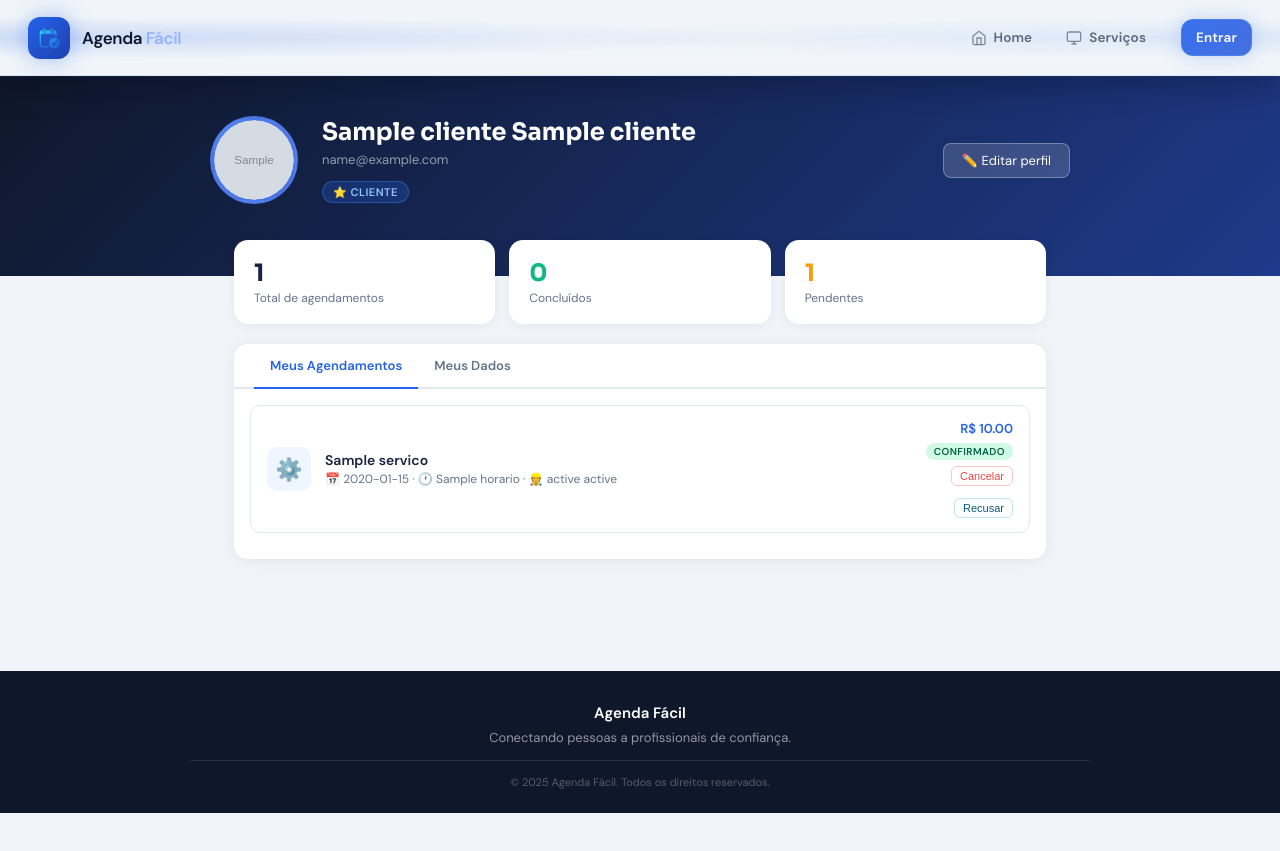
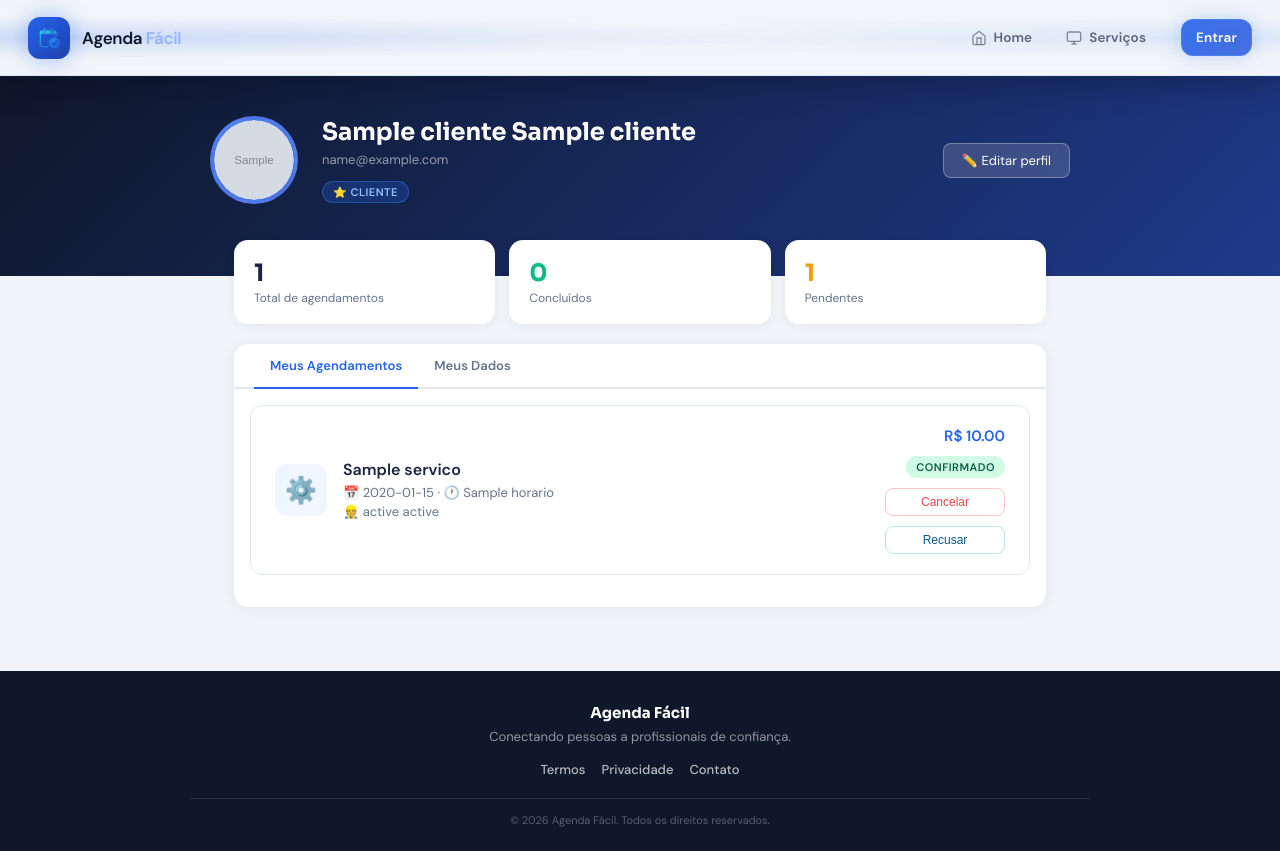
Before and after one commit to dev-pereiraxs/projeto_integrador, a Flask app: template templates/perfil-cliente.html in a window 1280 px wide. Before the commit the page ends 813 px from the top, so only its background shows below. Run offline with Flask 3, Linux system fonts and the light colour scheme; the template is opened without the code that fills it: most values are stand-ins (such as "Sample title", 1, 10 or a date in 2020); grey boxes marked "Sample" are stand-in pictures.

Commit message:
melhorando o projeto

```diff
--- a/templates/perfil-cliente.html
+++ b/templates/perfil-cliente.html
@@ -143,10 +143,13 @@
     }
 
     /* ── PAGE ── */
+    /* ── PAGE ── */
     .page {
+      width: 100%;         /* Essa é a linha mágica que faltava! */
       max-width: 860px;
       margin: -36px auto 0;
       padding: 0 24px 48px;
+      flex-grow: 1;        /* Mantemos isso para empurrar o footer */
     }
 
     .stats-row {
@@ -213,58 +216,71 @@
     .tab-panel.active { display: block; }
 
     /* ── Agendamento item ── */
+   /* ── Agendamento item ── */
     .ag-item {
       display: flex;
       align-items: center;
-      gap: 14px;
-      padding: 14px 16px;
+      justify-content: space-between; /* Distribui os itens nas pontas */
+      gap: 16px;
+      padding: 20px 24px; /* Aumentado: padding original mais espaçoso */
       border: 1px solid var(--border);
-      border-radius: 10px;
-      margin-bottom: 10px;
+      border-radius: 12px; /* Arredondamento um pouco maior */
+      margin-bottom: 16px; /* Mais espaço entre os cards */
+      background: var(--white);
+    }
+
+    .ag-item-left {
+      display: flex;
+      align-items: center;
+      gap: 16px;
+      flex: 1;
+      min-width: 0;
     }
 
     .ag-icon {
-      width: 44px;
-      height: 44px;
-      border-radius: 10px;
+      width: 52px; /* Aumentado o ícone */
+      height: 52px; /* Aumentado o ícone */
+      border-radius: 12px;
       background: #eff6ff;
       display: flex;
       align-items: center;
       justify-content: center;
-      font-size: 22px;
+      font-size: 26px; /* Emoji maior */
       flex-shrink: 0;
     }
 
     .ag-info { flex: 1; min-width: 0; }
 
     .ag-servico {
-      font-size: 14px;
+      font-size: 16px; /* Título maior */
       font-weight: 600;
       color: var(--text);
       white-space: nowrap;
       overflow: hidden;
       text-overflow: ellipsis;
+      margin-bottom: 4px;
     }
 
-    .ag-sub { font-size: 12px; color: var(--muted); margin-top: 2px; }
+    .ag-sub { font-size: 13px; color: var(--muted); line-height: 1.4; }
 
     .ag-right {
       display: flex;
       flex-direction: column;
       align-items: flex-end;
-      gap: 6px;
+      gap: 10px; /* Mais espaço entre os elementos da direita */
       flex-shrink: 0;
+      min-width: 120px;
     }
 
-    .ag-preco { font-size: 13px; font-weight: 700; color: var(--blue); }
+    .ag-preco { font-size: 15px; font-weight: 700; color: var(--blue); }
 
     .status-badge {
-      font-size: 10px;
+      font-size: 11px;
       font-weight: 700;
-      padding: 2px 8px;
+      padding: 4px 10px;
       border-radius: 99px;
       text-transform: uppercase;
-      letter-spacing: .4px;
+      letter-spacing: .5px;
     }
 
     .status-pendente { background: #fef3c7; color: #92400e; }
@@ -274,19 +290,21 @@
     .status-cancelado { background: #fee2e2; color: #991b1b; }
     .status-recusado { background: #e0f2fe; color: #075985; }
 
-
     .btn-cancelar {
-      font-size: 11px;
+      font-size: 12px;
       color: var(--red);
       background: none;
       border: 1px solid rgba(239, 68, 68, .3);
-      border-radius: 6px;
-      padding: 3px 8px;
+      border-radius: 8px;
+      padding: 6px 12px;
       cursor: pointer;
       transition: all .2s;
+      width: 100%; /* Botões ocupam a largura do bloco direito */
+      text-align: center;
     }
 
     .btn-cancelar:hover { background: rgba(239, 68, 68, .08); }
+
 
     /* ── Dados pessoais ── */
     .info-grid {
@@ -638,6 +656,66 @@
       .av-box { padding: 28px 18px 22px; }
       .av-star { font-size: 30px; }
     }
+
+    /* ── Footer ── */
+    body {
+      min-height: 100vh;
+      display: flex;
+      flex-direction: column;
+    }
+    .page {
+      flex-grow: 1;
+    }
+
+    .footer {
+      background: #0f172a;
+      color: rgba(255, 255, 255, 0.55);
+      text-align: center;
+      padding: 32px 20px 24px;
+      font-size: 13px;
+      width: 100%;
+      margin-top: auto; /* Empurra para o final da tela */
+    }
+
+    .footer__inner {
+      max-width: 900px;
+      margin: 0 auto;
+    }
+
+    .footer__brand {
+      color: #fff;
+      font-size: 15px;
+      font-family: 'Sora', sans-serif;
+    }
+
+    .footer__tagline {
+      margin: 6px 0 16px;
+    }
+
+    .footer__links {
+      display: flex;
+      justify-content: center;
+      gap: 16px;
+      margin-bottom: 20px;
+    }
+
+    .footer__links a {
+      color: rgba(255, 255, 255, 0.7);
+      text-decoration: none;
+      font-weight: 500;
+      transition: color 0.2s;
+    }
+
+    .footer__links a:hover {
+      color: #fff;
+    }
+
+    .footer__copy {
+      border-top: 1px solid rgba(255, 255, 255, 0.1);
+      padding-top: 14px;
+      font-size: 11px;
+      color: rgba(255, 255, 255, 0.3);
+    }
   </style>
 </head>
 
@@ -724,6 +802,7 @@
         {% if agendamentos %}
           {% for a in agendamentos %}
           <div class="ag-item" id="ag-{{ a.id }}">
+            <div class="ag-item-left">
               <div class="ag-icon">
                 {% set s = a.servico|lower %}
                 {% if 'eletr' in s %}💡
@@ -738,8 +817,9 @@
                 <div class="ag-servico">{{ a.servico }}</div>
                 <div class="ag-sub">
                   📅 {{ a.data_servico.strftime('%d/%m/%Y') if a.data_servico else '—' }}
-                · 🕐 {{ a.horario }}
-                {% if a.prestador_nome %}· 👷 {{ a.prestador_nome }} {{ a.prestador_sobrenome }}{% endif %}
+                  · 🕐 {{ a.horario }}<br>
+                  {% if a.prestador_nome %}👷 {{ a.prestador_nome }} {{ a.prestador_sobrenome }}{% endif %}
+                </div>
               </div>
             </div>
             <div class="ag-right">
@@ -747,9 +827,8 @@
               <span class="status-badge status-{{ a.status }}">{{ a.status.replace('_',' ') }}</span>
               {% if a.status in ['pendente', 'confirmado'] %}
               <button class="btn-cancelar" onclick="cancelar({{ a.id }})">Cancelar</button>
-              <button class="btn-cancelar" style="margin-top:6px;border-color:rgba(2,132,199,.25);color:#075985;" onclick="recusar({{ a.id }})">Recusar</button>
+              <button class="btn-cancelar" style="border-color:rgba(2,132,199,.25);color:#075985;" onclick="recusar({{ a.id }})">Recusar</button>
               {% endif %}
-
             </div>
           </div>
           {% endfor %}
@@ -862,13 +941,23 @@
     </div>
   </div>
 
-  <footer style="background:#0f172a;color:rgba(255,255,255,.55);text-align:center;padding:32px 20px 24px;font-size:13px;margin-top:48px;">
-    <div style="max-width:900px;margin:0 auto;">
-      <strong style="color:#fff;font-size:15px;">Agenda Fácil</strong>
-      <p style="margin:6px 0 14px;">Conectando pessoas a profissionais de confiança.</p>
-      <div style="border-top:1px solid rgba(255,255,255,.1);padding-top:14px;font-size:11px;color:rgba(255,255,255,.3);">
-        © 2025 Agenda Fácil. Todos os direitos reservados.
+<footer class="footer">
+    <div class="footer__inner">
+      <strong class="footer__brand"> Agenda Fácil </strong>
+
+      <p class="footer__tagline">
+        Conectando pessoas a profissionais de confiança.
+      </p>
+
+      <div class="footer__links">
+        <a href="#"> Termos </a>
+        <a href="#"> Privacidade </a>
+        <a href="#"> Contato </a>
       </div>
+
+      <p class="footer__copy">
+        © 2026 Agenda Fácil. Todos os direitos reservados.
+      </p>
     </div>
   </footer>
 
```
Also changed, not shown: templates/admin/dashboard.html (+150 -156 lines). Lines whose indentation alone changed are shown as unchanged.
